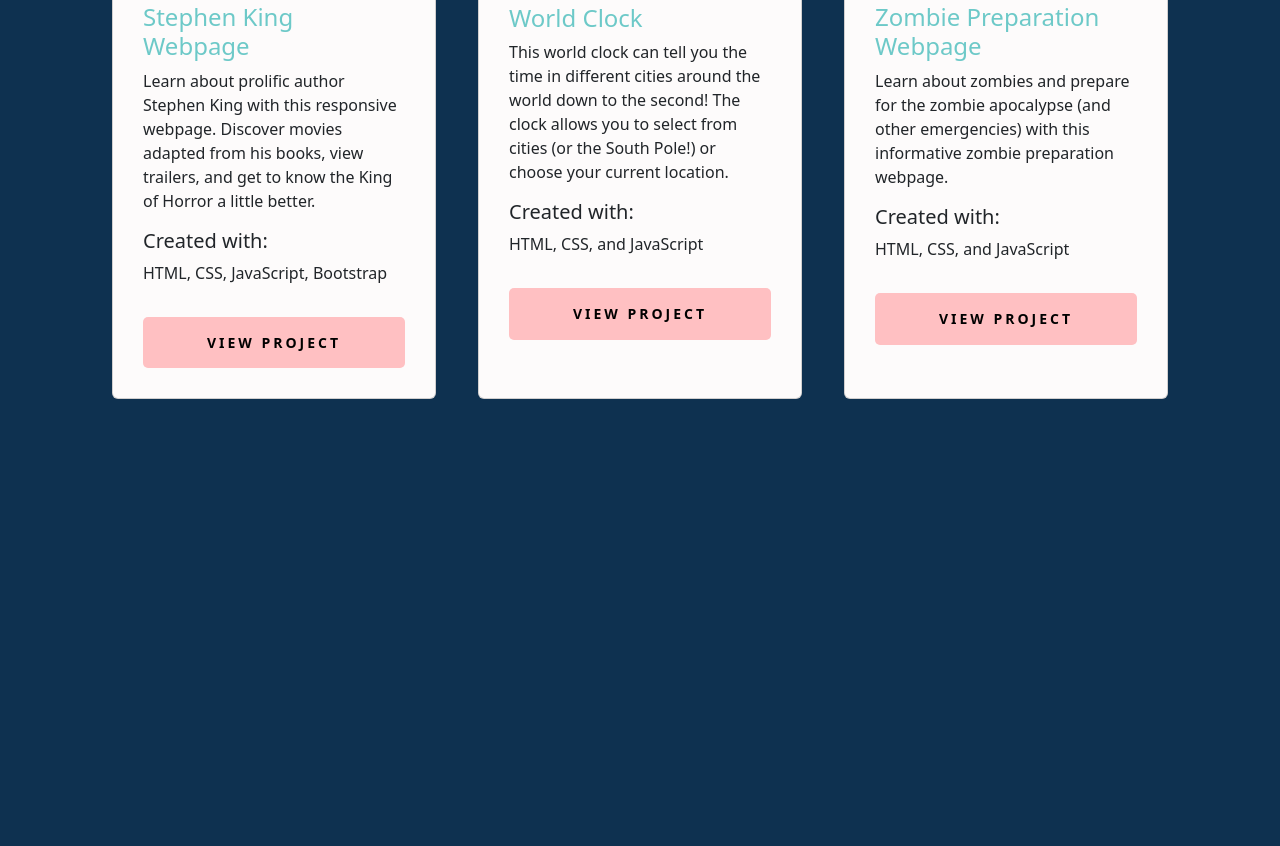
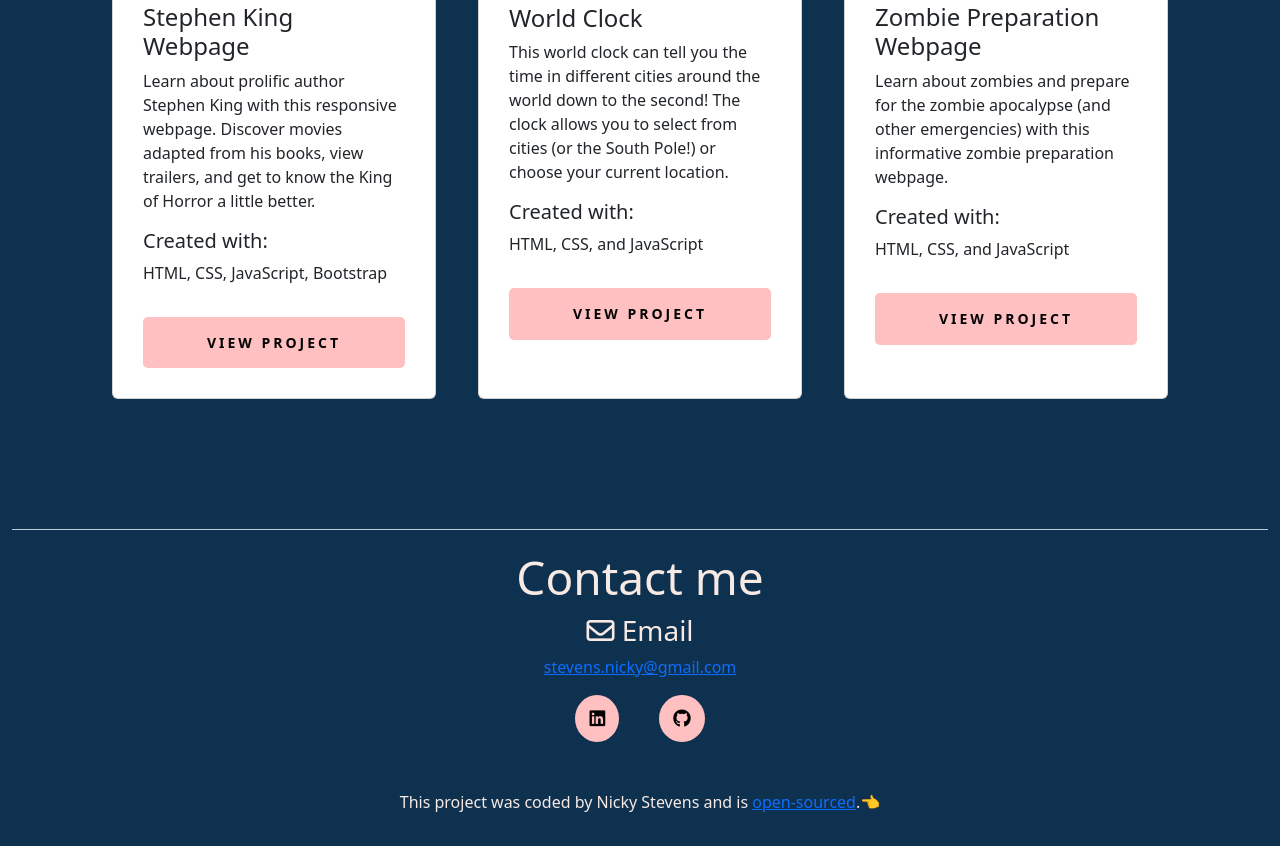
Before and after one commit to NicStevens/Portfolio, a plain HTML site: page index.html in a window 1280 px wide. Shown: the part 2120-2966 px from the top of the page. Before the commit the page ends 2649 px from the top, so only its background shows below. Drawn offline with nearby package versions, Linux system fonts and the light colour scheme.

Commit message:
Added footer

```diff
--- a/index.html
+++ b/index.html
@@ -16,6 +16,10 @@
     <script
       src="https://cdn.jsdelivr.net/npm/bootstrap@5.3.3/dist/js/bootstrap.bundle.min.js"
       integrity="sha384-YvpcrYf0tY3lHB60NNkmXc5s9fDVZLESaAA55NDzOxhy9GkcIdslK1eN7N6jIeHz"
+      crossorigin="anonymous"
+    ></script>
+    <script
+      src="https://kit.fontawesome.com/292bf82b8c.js"
       crossorigin="anonymous"
     ></script>
     <link rel="stylesheet" href="/styles.css" />
@@ -67,7 +71,9 @@
         </section>
         <section class="secondary">
           <h2 class="text-center">My projects</h2>
-          <h4 class="text-center">Projects were coded using VS Code</h4>
+          <h4 class="text-center section-h4-header">
+            Projects were coded using VS Code
+          </h4>
           <div class="grid grid-three-columns">
             <div class="card">
               <div class="card-header">
@@ -226,6 +232,45 @@
           </div>
         </section>
       </main>
+
+      <footer>
+        <div class="information-container contact-page text-center">
+          <h2>Contact me</h2>
+          <div>
+            <h3><i class="fa-regular fa-envelope"></i> Email</h3>
+            <p>
+              <a href="mailto:stevens.nicky@gmail.com" title="Email Nicky"
+                >stevens.nicky@gmail.com</a
+              >
+            </p>
+          </div>
+          <div class="social-links d-flex justify-content-center pb-5">
+            <a
+              href="https://www.linkedin.com/in/nicky-stevens-ba763a8"
+              target="_blank"
+              title="LinkedIn Profile"
+              ><i class="fa-brands fa-linkedin"></i
+            ></a>
+            <a
+              href="https://github.com/NicStevens"
+              target="_blank"
+              title="GitHub Profile"
+              ><i class="fa-brands fa-github"></i
+            ></a>
+          </div>
+        </div>
+        <div class="footer-coded-statement text-center pb-3">
+          <p>
+            This project was coded by Nicky Stevens and is
+            <a
+              href="https://github.com/NicStevens/shecodes-portfolio-project"
+              class="text-decoration-underline"
+              target="_blank"
+              >open-sourced</a
+            >.👈
+          </p>
+        </div>
+      </footer>
     </div>
   </body>
 </html>
--- a/styles.css
+++ b/styles.css
@@ -84,7 +84,7 @@ section {
   padding: 100px;
 }
 
-section h4 {
+.section-h4-header {
   color: #6dc9c8;
 }
 
@@ -127,12 +127,59 @@ section .btn:hover {
 }
 
 .card {
-  background: #fdfbfb;
+  background: white;
   margin: 30px 0;
 }
 
 .card-body {
   padding: 30px;
+}
+
+footer {
+  border-top: solid 1px rgb(255, 255, 255, 0.75);
+}
+
+footer h2 {
+  font-size: 46px;
+  margin-top: 20px;
+}
+
+.email-link a {
+  text-decoration: none;
+  color: white;
+  font-size: 18px;
+}
+
+.email-link a:hover {
+  color: var(--secondary-color);
+}
+
+.social-links a {
+  color: black;
+  margin: 0 20px;
+  background: #ffc0c2;
+  padding: 10px 14px;
+  border-radius: 50%;
+  font-size: 18px;
+}
+
+.social-links a:hover {
+  background: #6dc9c8;
+}
+
+.email-link-secondary a {
+  text-decoration: none;
+  color: black;
+  font-size: 18px;
+}
+
+.email-link-secondary a:hover {
+  color: white;
+}
+
+.social-links-secondary a:hover {
+  background: white;
+  color: black;
 }
 
 @media (max-width: 960px) {
```
Also changed, not shown: images/telephone.jpg (added).
